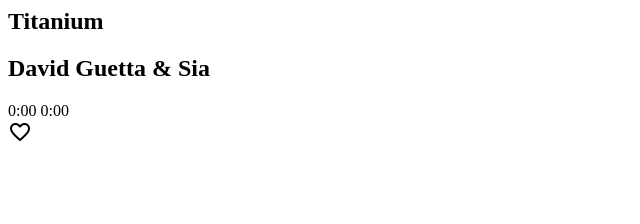
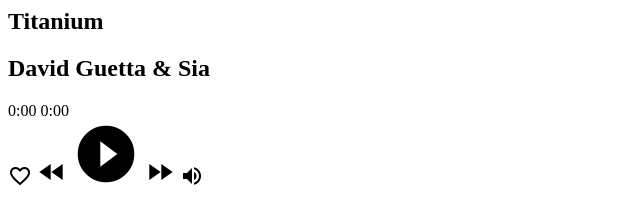
Before and after one commit to a-dubaj/MediaPlayer, a plain HTML site: page index.html in a window 1280 px wide. Shown: the whole page, without its empty margins (0-640 px from the left). Drawn offline with nearby package versions, Linux system fonts and the light colour scheme.

Commit message:
Added icons for favorite, fast rewind, player, fast forward, volume

```diff
--- a/index.html
+++ b/index.html
@@ -31,6 +31,19 @@
             <i class="material-icons fav">
                         favorite_border
                     </i>
+            <i class="material-icons pre" style="font-size: 32px">
+                        fast_rewind
+                    </i>
+            <i class="material-icons but" style="font-size: 68px">
+                        play_circle_filled
+                    </i>
+
+            <i class="material-icons next" style="font-size: 32px">
+                        fast_forward
+                    </i>
+            <i class="material-icons scilent">
+                        volume_up
+                    </i>
         </div>
 
     </section>
```
